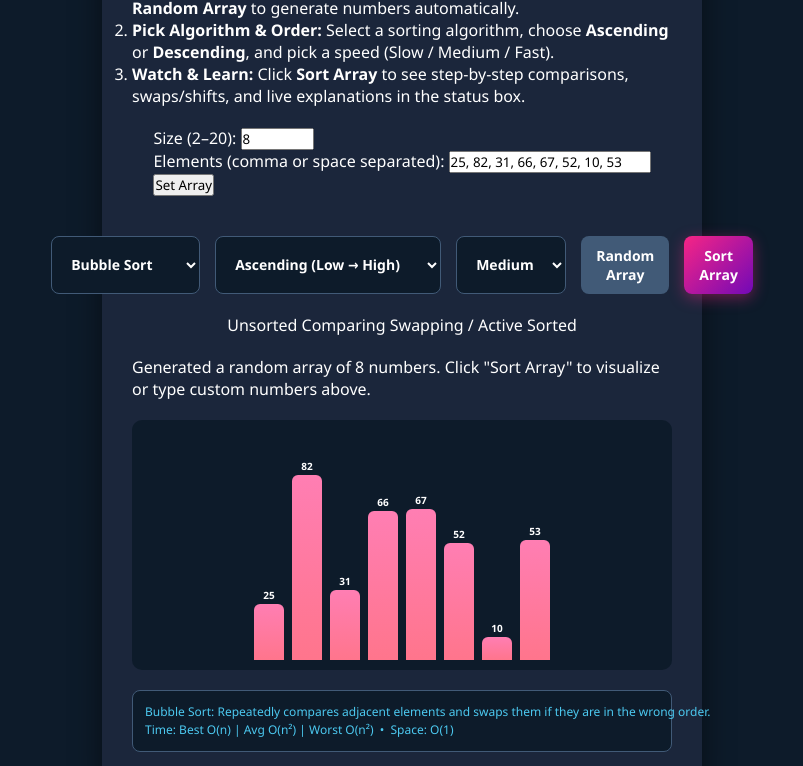
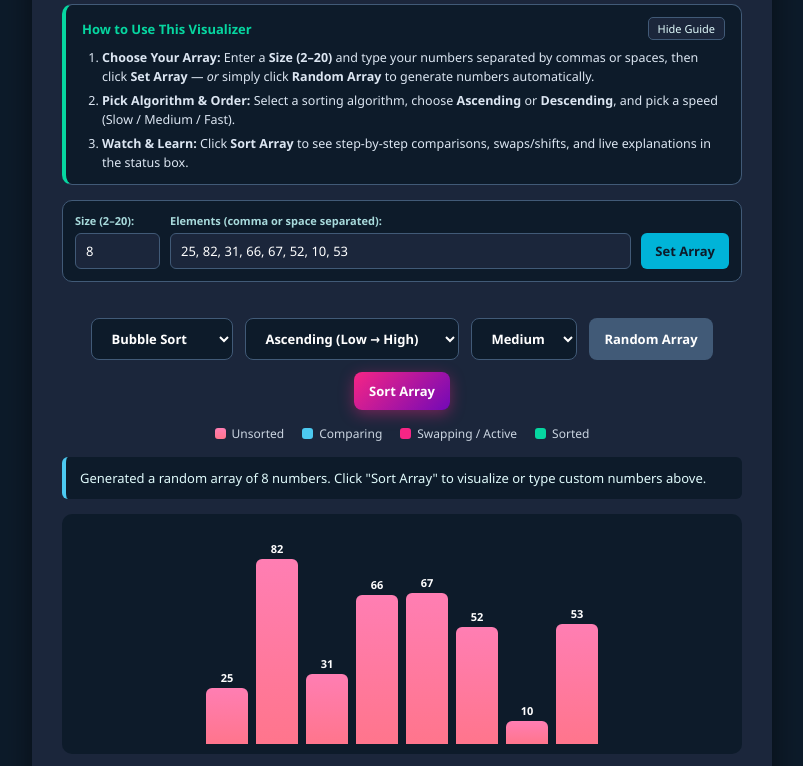
Before and after one commit to jigyasa-sadh/Array-Sorting-Visualizer, a plain HTML site: page index.html in a window 1280 px wide. Shown: the part 83-849 px from the top of the page, without its empty margins (238-1041 px from the left). Drawn offline with Linux system fonts and the light colour scheme.

Commit message:
Updated style.css

```diff
--- a/style.css
+++ b/style.css
@@ -1,3 +1,4 @@
+
 * {
     margin: 0;
     padding: 0;
@@ -11,32 +12,155 @@ body {
     display: flex;
     justify-content: center;
     align-items: center;
-    height: 100vh;
+    min-height: 100vh;
+    padding: 20px;
 }
 
 .container {
-    width: 600px;
+    width: 740px;
+    max-width: 100%;
     background-color: #1b263b;
-    padding: 30px;
+    padding: 25px 30px;
     border-radius: 15px;
     box-shadow: 0 10px 30px rgba(0, 0, 0, 0.5);
     display: flex;
     flex-direction: column;
     align-items: center;
-    gap: 20px;
+    gap: 15px;
 }
 
 h1 {
     font-size: 20px;
-    letter-spacing: 1px;
+    letter-spacing: 1.5px;
     color: #e0fbfc;
 }
 
+/* Guidance / How-to-Use Box */
+.guide-box {
+    width: 100%;
+    background-color: #0d1b2a;
+    border: 1px solid #415a77;
+    border-left: 4px solid #06d6a0;
+    border-radius: 10px;
+    padding: 12px 16px;
+}
+
+.guide-header {
+    display: flex;
+    justify-content: space-between;
+    align-items: center;
+    font-size: 13px;
+    font-weight: bold;
+    color: #06d6a0;
+}
+
+.guide-toggle {
+    background: #1b263b;
+    color: #e0fbfc;
+    border: 1px solid #415a77;
+    border-radius: 5px;
+    padding: 3px 9px;
+    font-size: 11px;
+    cursor: pointer;
+}
+
+.guide-toggle:hover {
+    border-color: #4cc9f0;
+}
+
+.guide-steps {
+    margin-top: 8px;
+    padding-left: 20px;
+    font-size: 12.5px;
+    line-height: 1.55;
+    color: #dce6f2;
+    display: flex;
+    flex-direction: column;
+    gap: 4px;
+}
+
+.guide-steps.collapsed {
+    display: none;
+}
+
+/* Custom Array Input Section */
+.custom-input-section {
+    display: flex;
+    gap: 10px;
+    width: 100%;
+    align-items: flex-end;
+    background-color: #0d1b2a;
+    padding: 12px;
+    border-radius: 10px;
+    border: 1px solid #415a77;
+    flex-wrap: wrap;
+}
+
+.input-group {
+    display: flex;
+    flex-direction: column;
+    gap: 5px;
+}
+
+.input-group label {
+    font-size: 11px;
+    color: #a8dadc;
+    font-weight: 600;
+}
+
+.input-group input {
+    padding: 8px 10px;
+    border-radius: 6px;
+    border: 1px solid #415a77;
+    background-color: #1b263b;
+    color: #ffffff;
+    font-size: 13px;
+    outline: none;
+}
+
+.input-group input:focus {
+    border-color: #4cc9f0;
+}
+
+#array-size {
+    width: 85px;
+}
+
+.elements-group {
+    flex: 1;
+    min-width: 180px;
+}
+
+#btn-set-array {
+    padding: 9px 14px;
+    border-radius: 6px;
+    border: none;
+    background-color: #00b4d8;
+    color: #0d1b2a;
+    font-weight: bold;
+    cursor: pointer;
+    font-size: 13px;
+    transition: 0.2s;
+}
+
+#btn-set-array:hover {
+    background-color: #4cc9f0;
+}
+
+.error-msg {
+    color: #ff6b6b;
+    font-size: 12px;
+    min-height: 16px;
+    margin-top: -10px;
+}
+
+/* Controls */
 .controls {
     display: flex;
-    gap: 15px;
+    gap: 12px;
     width: 100%;
     justify-content: center;
+    flex-wrap: wrap;
 }
 
 .controls select, .controls button {
@@ -45,7 +169,7 @@ h1 {
     border: none;
     font-weight: bold;
     cursor: pointer;
-    font-size: 14px;
+    font-size: 13px;
 }
 
 .controls select {
@@ -59,7 +183,10 @@ h1 {
     color: white;
 }
 
-/* Video jaisa Gradient Sort Button */
+#btn-generate:hover {
+    background-color: #526f91;
+}
+
 #btn-start {
     background: linear-gradient(135deg, #f72585, #7209b7);
     color: white;
@@ -72,34 +199,84 @@ h1 {
     transform: translateY(-2px);
 }
 
+button:disabled, select:disabled, input:disabled {
+    opacity: 0.5;
+    cursor: not-allowed;
+    transform: none !important;
+}
+
+/* Color Legend */
+.legend {
+    display: flex;
+    gap: 18px;
+    font-size: 12px;
+    color: #cbd5e1;
+    flex-wrap: wrap;
+    justify-content: center;
+}
+
+.legend span {
+    display: flex;
+    align-items: center;
+    gap: 6px;
+}
+
+.dot {
+    width: 11px;
+    height: 11px;
+    border-radius: 3px;
+    display: inline-block;
+}
+
+.dot.default { background: linear-gradient(to top, #ff758c, #ff7eb3); }
+.dot.comparing { background: #4cc9f0; }
+.dot.swapping { background: #f72585; }
+.dot.sorted { background: #06d6a0; }
+
+/* Live Step Narration Box */
+.status-box {
+    width: 100%;
+    background-color: #0d1b2a;
+    border-left: 4px solid #4cc9f0;
+    padding: 10px 14px;
+    border-radius: 6px;
+    font-size: 13px;
+    color: #e0fbfc;
+    min-height: 42px;
+    display: flex;
+    align-items: center;
+}
+
 /* Bars Container */
 .visualizer {
     width: 100%;
-    height: 250px;
+    height: 240px;
     display: flex;
     align-items: flex-end;
     justify-content: center;
     gap: 8px;
-    padding: 10px;
+    padding: 25px 12px 10px 12px;
     background-color: #0d1b2a;
     border-radius: 10px;
 }
 
-/* Video Jaisi Gradient Vertical Lines & Numbers */
+/* Vertical Bars & Numbers */
 .bar {
     background: linear-gradient(to top, #ff758c, #ff7eb3);
-    width: 30px;
+    flex: 1;
+    max-width: 42px;
+    min-width: 18px;
     display: flex;
     justify-content: center;
     align-items: flex-start;
     border-radius: 6px 6px 0 0;
-    transition: height 0.1s ease;
+    transition: height 0.15s ease, background 0.15s ease;
 }
 
 .bar span {
-    font-size: 10px;
+    font-size: 11px;
     color: white;
-    transform: translateY(-16px);
+    transform: translateY(-18px);
     font-weight: bold;
 }
 
@@ -116,4 +293,5 @@ h1 {
     font-size: 12px;
     color: #4cc9f0;
     line-height: 1.5;
+    white-space: pre-wrap;
 }
```
